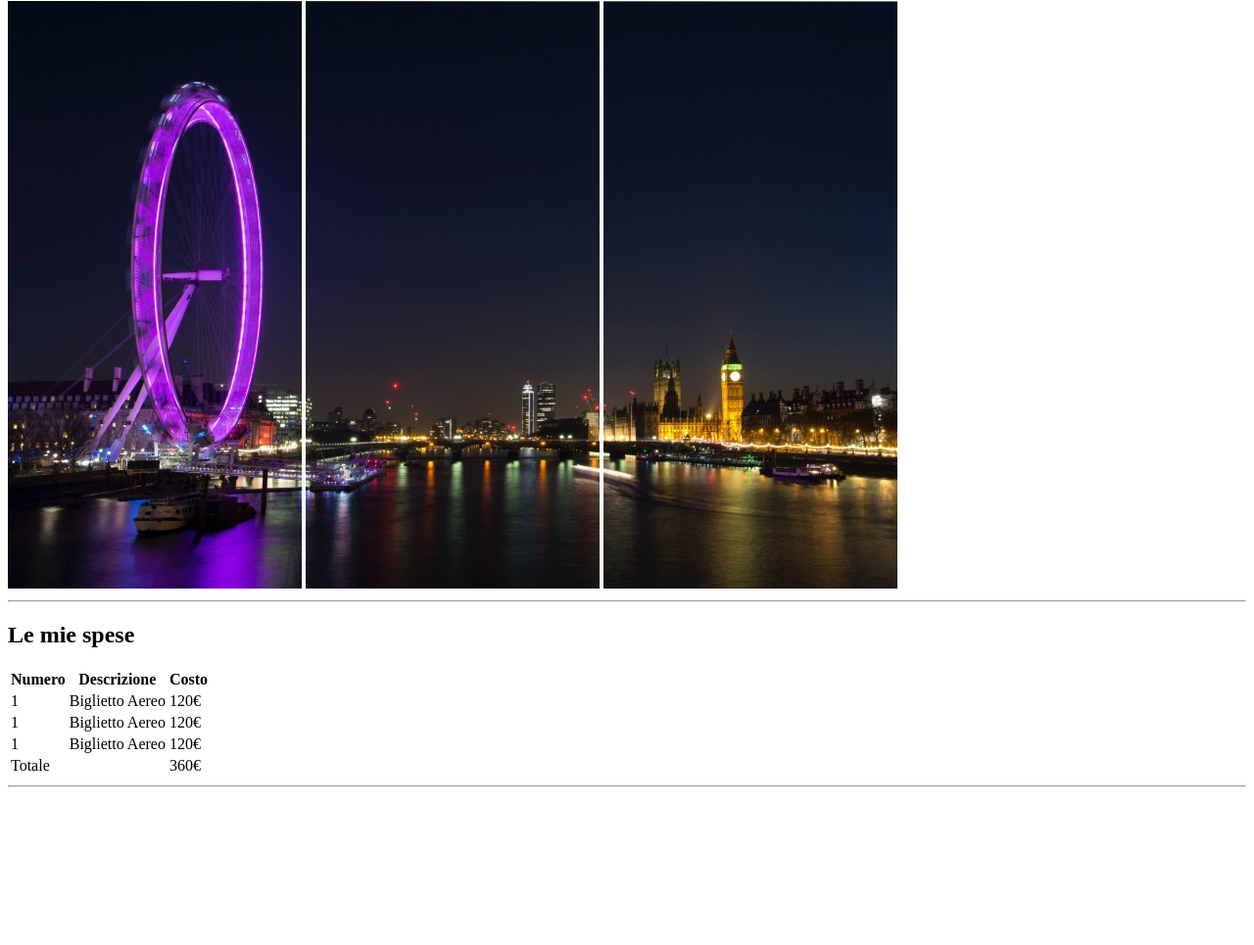
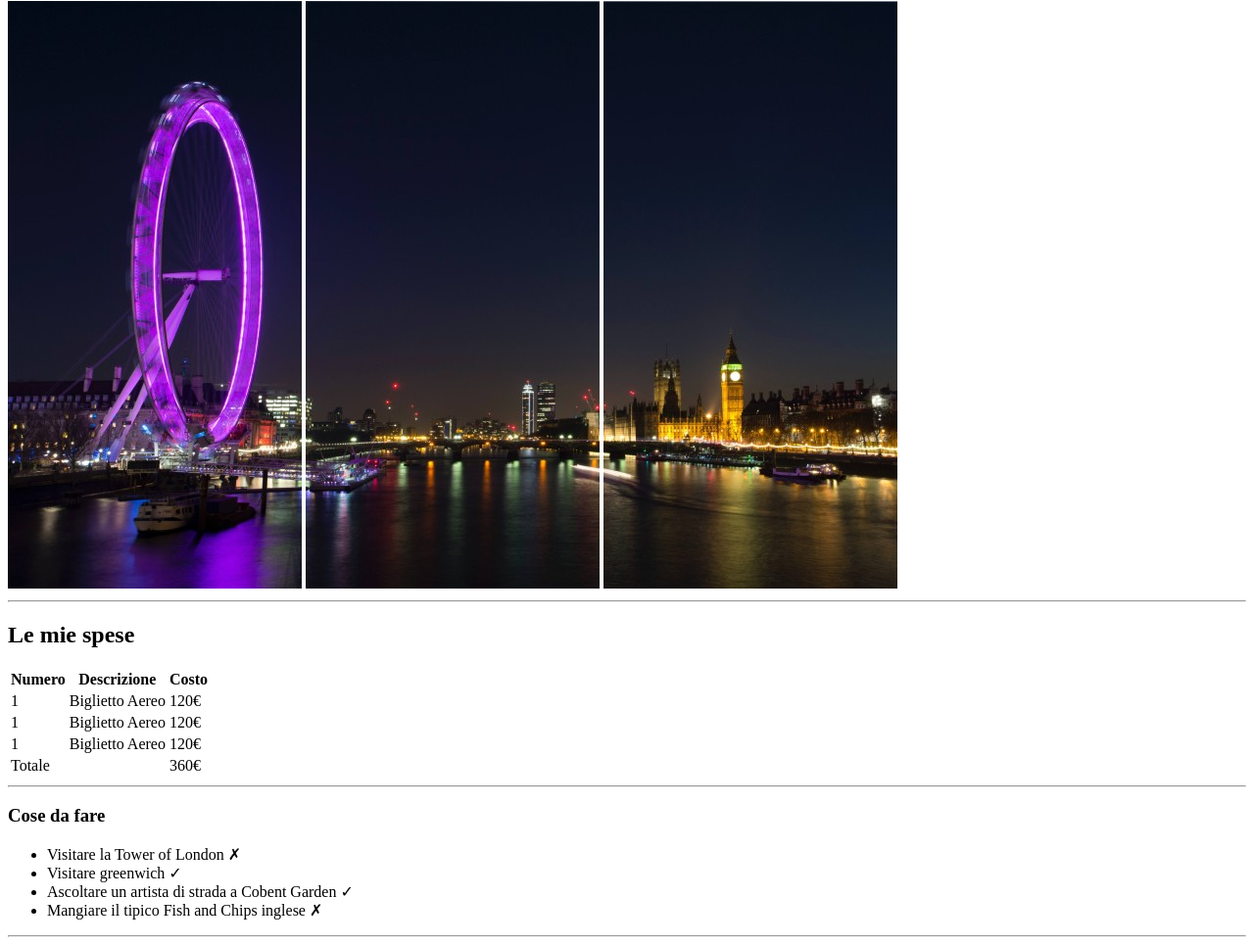
Before and after one commit to AnnaSpjut/html-london-trip, a plain HTML site: page index.html in a window 1280 px wide. Shown: the part 79-1044 px from the top of the page at 98% size. Before the commit the page ends 891 px from the top, so only its background shows below. Drawn offline with Linux system fonts and the light colour scheme.

Commit message:
[add] list to section two

```diff
--- a/index.html
+++ b/index.html
@@ -59,7 +59,21 @@
     </table>
     <!-- /tabella spese -->
     <hr>
+  </section>
 
+  <!-- seconda sezione  -->
+  <section>
+    <h3>Cose da fare</h3>
+
+    <!-- elenco cose da fare  -->
+    <ul>
+      <li>Visitare la Tower of London &cross;</li>
+      <li>Visitare greenwich &check;</li>
+      <li>Ascoltare un artista di strada a Cobent Garden &check;</li>
+      <li>Mangiare il tipico Fish and Chips inglese &cross;</li>
+    </ul>
+     <!-- /elenco cose da fare  -->
+    <hr>
   </section>
 
 
```
